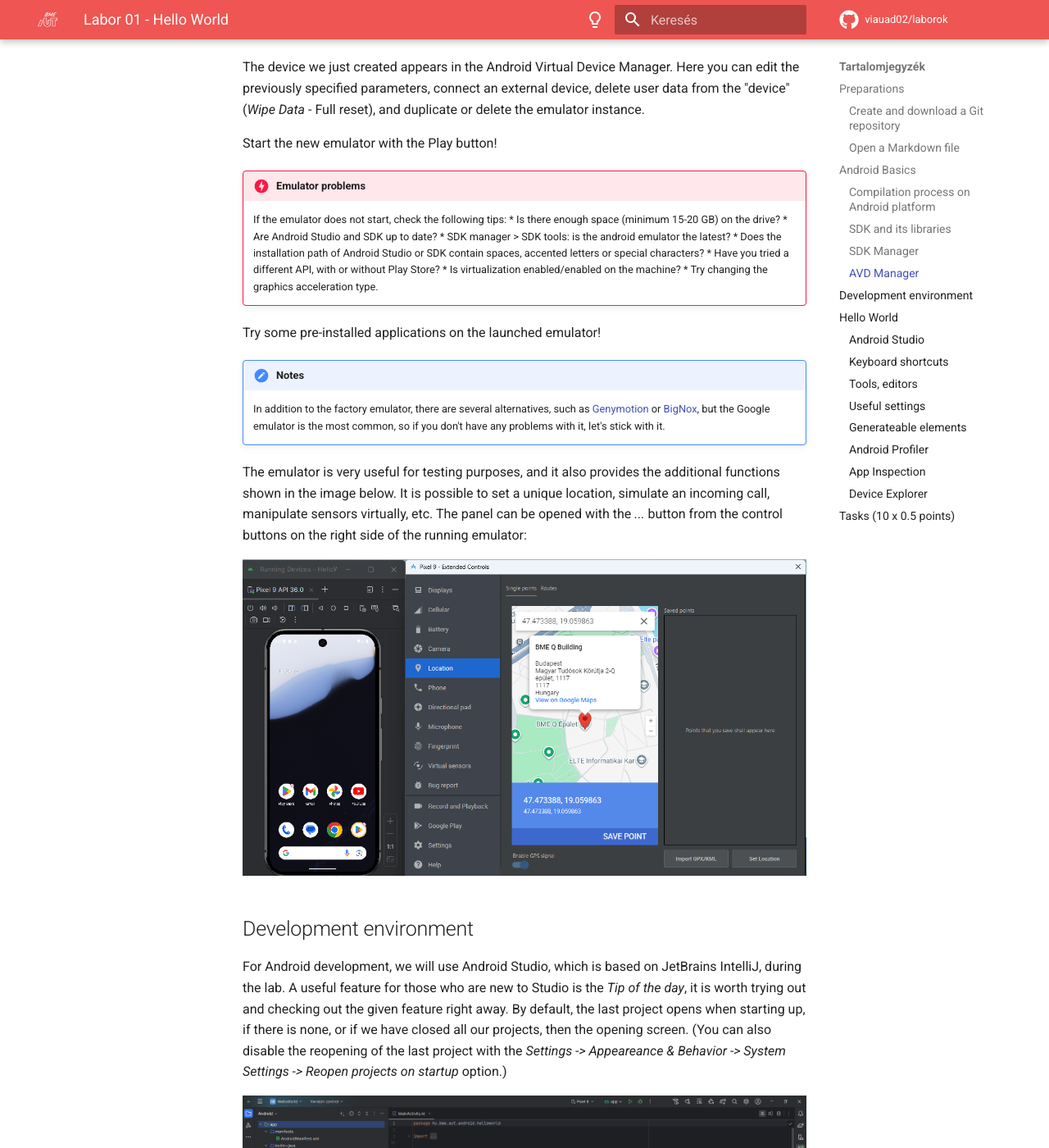
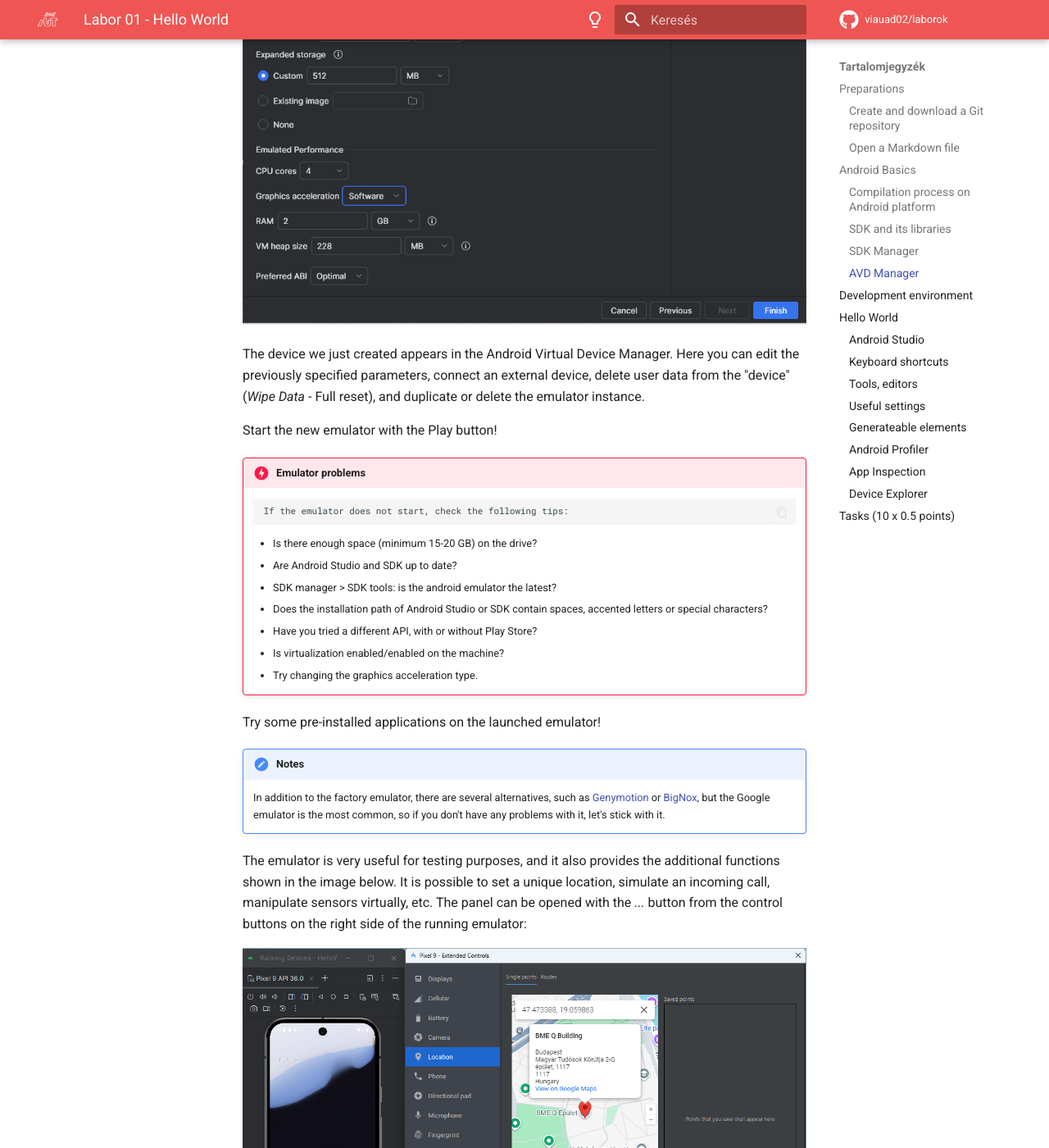
Before and after one commit to VIAUAD02/laborok, an MkDocs documentation site: the page built from docs/english/01-android-hello-world/index.md, in a window 1280 px wide and 1400 px high, scrolled down 7848 px. Shown: the whole window at 82% size. Built offline with MkDocs 1.6.1 and Material for MkDocs 9.7.7, drawn with Linux system fonts in a browser that asks for light colours; comment, search, counter and statistics services are not loaded.

```diff
--- a/docs/english/01-android-hello-world/index.md
+++ b/docs/english/01-android-hello-world/index.md
@@ -174,8 +174,8 @@ The device we just created appears in the Android Virtual Device Manager. Here y
 Start the new emulator with the Play button!
 
 !!! danger "Emulator problems"
+        If the emulator does not start, check the following tips:
 
-    If the emulator does not start, check the following tips:
     * Is there enough space (minimum 15-20 GB) on the drive?
     * Are Android Studio and SDK up to date?
     * SDK manager > SDK tools: is the android emulator the latest?
```
Also changed, not shown: docs/english/01-android-hello-world/assets/lab-1-compile-en.png (added), docs/english/01-android-hello-world/assets/lab-1-compile.png (deleted).
